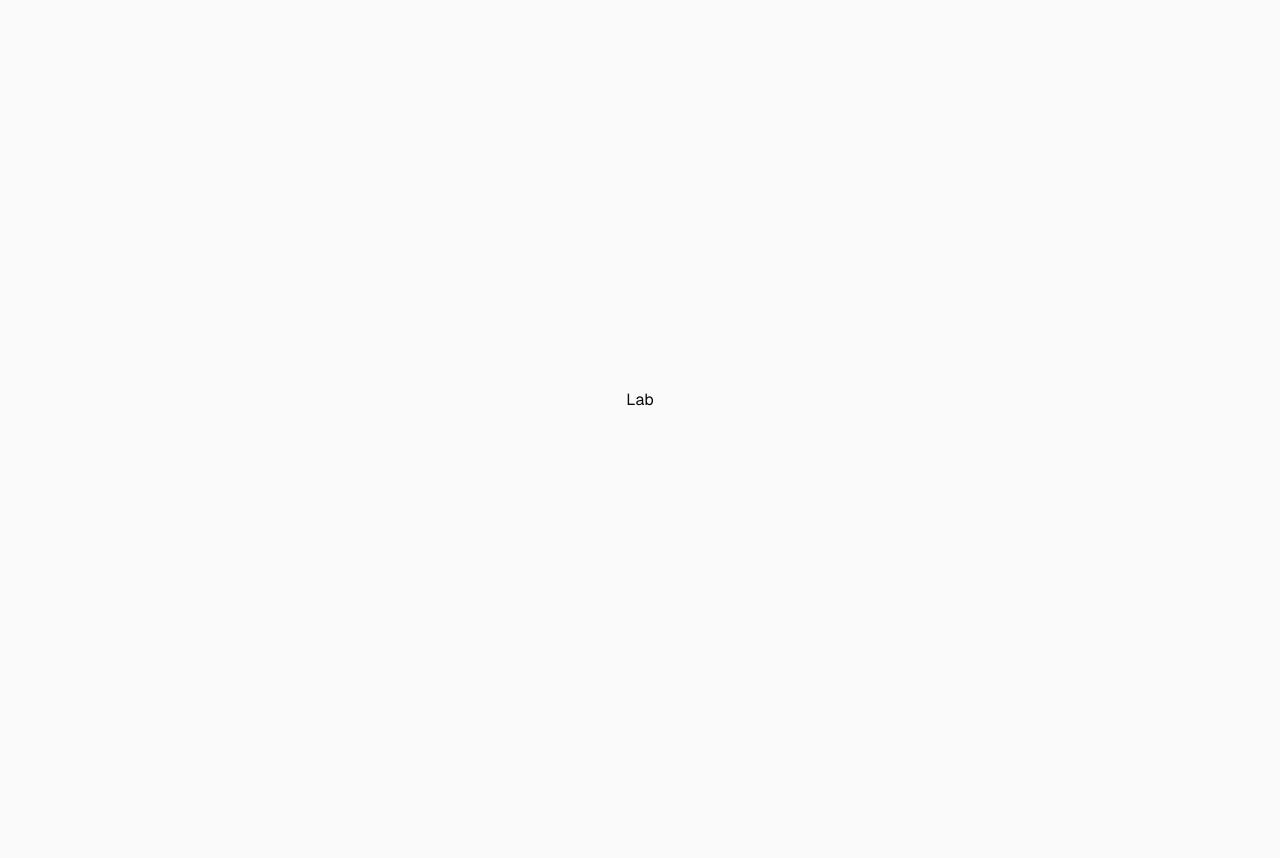
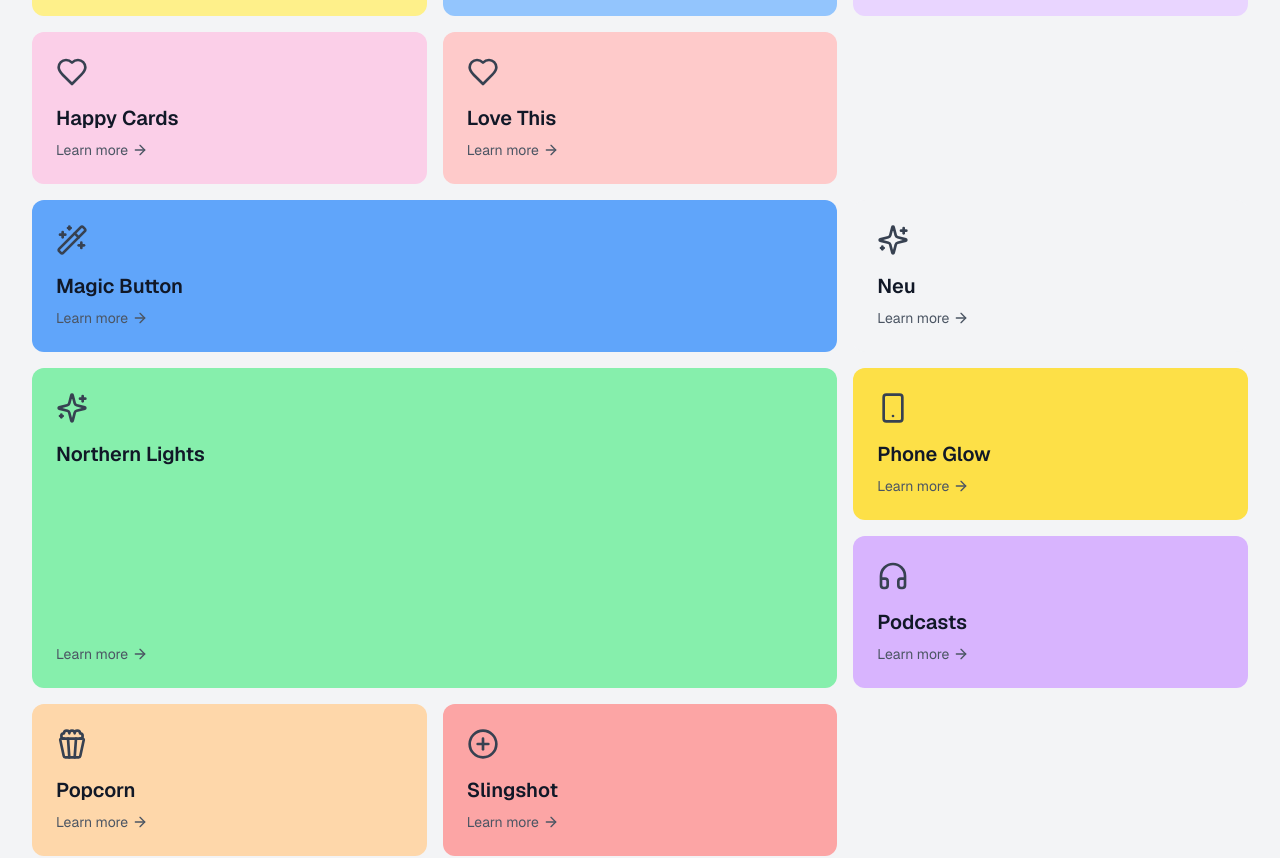
Before and after one commit to vaunblu/lab, a Next.js app: page / in a window 1280 px wide. Shown: the top 858 px of the page. Before the commit the page ends 800 px from the top, so only its background shows below. Built offline with nearby package versions, Linux system fonts and the light colour scheme.

Commit message:
added links

```diff
--- a/src/app/page.tsx
+++ b/src/app/page.tsx
@@ -1,6 +1,8 @@
 "use client";
+import { ArrowRight, Music, Bird, Disc, CreditCard, PlusCircle, Compass, Heart, Wand2, Sparkles, Smartphone, Headphones, Popcorn, Zap, Timer, FileSpreadsheet, } from 'lucide-react'
 
 import { motion, MotionConfig, type Transition } from "framer-motion";
+import Link from "next/link";
 import React from "react";
 
 const transition: Transition = { type: "spring", bounce: 0, duration: 0.4 };
@@ -9,13 +11,57 @@ const Context = React.createContext<{
   status: string;
   setStatus: React.Dispatch<React.SetStateAction<string>>;
 }>({ status: "", setStatus: () => null });
+const items = [
+  { id: 6, title: 'Album', slug: 'album', icon: Music, color: 'bg-red-100', size: 'md:col-span-1 md:row-span-1' },
+  { id: 7, title: 'Bird', slug: 'bird', icon: Bird, color: 'bg-blue-200', size: 'md:col-span-1 md:row-span-1' },
+  { id: 8, title: 'Carousel', slug: 'carousel', icon: PlusCircle, color: 'bg-orange-100', size: 'md:col-span-2 md:row-span-1' },
+  { id: 9, title: 'CD', slug: 'cd', icon: Disc, color: 'bg-green-200', size: 'md:col-span-1 md:row-span-1' },
+  { id: 10, title: 'Checkout', slug: 'checkout', icon: CreditCard, color: 'bg-yellow-200', size: 'md:col-span-1 md:row-span-1' },
+  { id: 11, title: 'Create New', slug: 'create-new', icon: PlusCircle, color: 'bg-blue-300', size: 'md:col-span-1 md:row-span-1' },
+  { id: 12, title: 'Explore', slug: 'explore', icon: Compass, color: 'bg-purple-200', size: 'md:col-span-1 md:row-span-1' },
+  { id: 13, title: 'Happy Cards', slug: 'happy-cards', icon: Heart, color: 'bg-pink-200', size: 'md:col-span-1 md:row-span-1' },
+  { id: 14, title: 'Love This', slug: 'love-this', icon: Heart, color: 'bg-red-200', size: 'md:col-span-1 md:row-span-1' },
+  { id: 15, title: 'Magic Button', slug: 'magic-button', icon: Wand2, color: 'bg-blue-400', size: 'md:col-span-2 md:row-span-1' },
+  { id: 16, title: 'Neu', slug: 'neu', icon: Sparkles, color: 'bg-gray-100', size: 'md:col-span-1 md:row-span-1' },
+  { id: 17, title: 'Northern Lights', slug: 'northern-lights', icon: Sparkles, color: 'bg-green-300', size: 'md:col-span-2 md:row-span-2' },
+  { id: 18, title: 'Phone Glow', slug: 'phone-glow', icon: Smartphone, color: 'bg-yellow-300', size: 'md:col-span-1 md:row-span-1' },
+  { id: 19, title: 'Podcasts', slug: 'podcasts', icon: Headphones, color: 'bg-purple-300', size: 'md:col-span-1 md:row-span-1' },
+  { id: 20, title: 'Popcorn', slug: 'popcorn', icon: Popcorn, color: 'bg-orange-200', size: 'md:col-span-1 md:row-span-1' },
+  { id: 21, title: 'Slingshot', slug: 'slingshot', icon: PlusCircle, color: 'bg-red-300', size: 'md:col-span-1 md:row-span-1' },
+  { id: 22, title: 'Thunder Airdrop', slug: 'thunder-airdrop', icon: Zap, color: 'bg-blue-500', size: 'md:col-span-2 md:row-span-1' },
+  { id: 23, title: 'Thunder Speed', slug: 'thunder-speed', icon: Zap, color: 'bg-green-400', size: 'md:col-span-1 md:row-span-1' },
+  { id: 24, title: 'Timer', slug: 'timer', icon: Timer, color: 'bg-yellow-400', size: 'md:col-span-1 md:row-span-1' },
+  { id: 25, title: 'Toast', slug: 'toast', icon: PlusCircle, color: 'bg-purple-400', size: 'md:col-span-1 md:row-span-1' },
+  { id: 26, title: 'UI Course Form', slug: 'ui-course-form', icon: FileSpreadsheet, color: 'bg-pink-300', size: 'md:col-span-2 md:row-span-1' },
+  { id: 27, title: 'Vinyl', slug: 'vinyl', icon: PlusCircle, color: 'bg-red-400', size: 'md:col-span-1 md:row-span-1' },
+]
 
 function InnerContent() {
   const ctx = React.useContext(Context);
 
   return (
-    <div>
-      <p>Lab</p>
+    <div className="min-h-screen w-full bg-gray-100 py-8 px-4 sm:py-12 sm:px-6 lg:px-8">
+      <div className="">
+        <h1 className="text-3xl sm:text-4xl font-bold text-center text-gray-900 mb-8 sm:mb-12">
+          Discover Amazing Topics
+        </h1>
+        <div className="grid grid-cols-1 sm:grid-cols-2 md:grid-cols-3 gap-4">
+          {items.map((item) => (
+            <Link key={item.id} href={`/${item.slug}`} className={`${item.size} ${item.color} rounded-xl p-6 transition-all duration-300 hover:shadow-lg hover:scale-[1.02] group`}>
+              <div className="flex flex-col h-full">
+                <item.icon className="w-8 h-8 mb-4 text-gray-700" />
+                <h2 className="text-xl font-semibold text-gray-900 mb-2 group-hover:text-gray-700">
+                  {item.title}
+                </h2>
+                <div className="mt-auto flex items-center text-sm text-gray-600 group-hover:text-gray-800">
+                  Learn more
+                  <ArrowRight className="w-4 h-4 ml-1 transition-transform group-hover:translate-x-1" />
+                </div>
+              </div>
+            </Link>
+          ))}
+        </div>
+      </div>
     </div>
   );
 }
```
